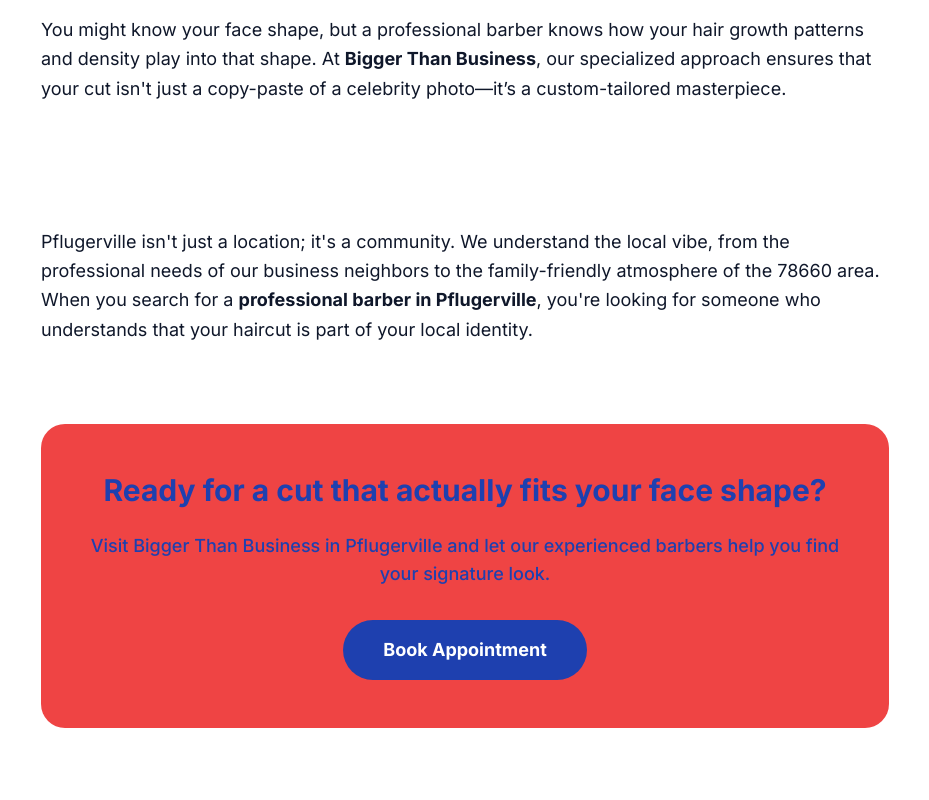
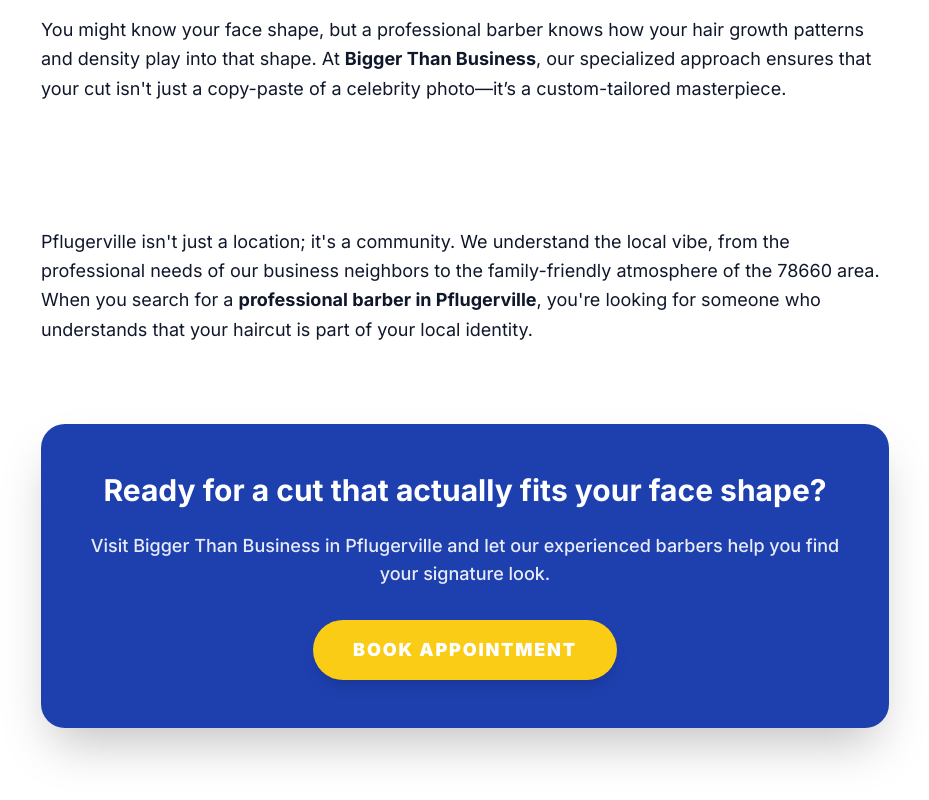
Before and after one commit to BluShooz/bigger-than-business-landing-page, a Next.js app: page /blog/face-shape-guide in a window 1280 px wide. Shown: the part 2526-3326 px from the top of the page, without its empty margins (175-1104 px from the left). Built offline with nearby package versions, Linux system fonts and the light colour scheme; a web font is replaced by a local one.

Commit message:
Update Style Guide CTA link and vibrant styling

```diff
--- a/src/app/blog/face-shape-guide/page.tsx
+++ b/src/app/blog/face-shape-guide/page.tsx
@@ -96,12 +96,12 @@
                         </p>
                     </div>
 
-                    <div className="mt-20 p-12 bg-accent text-primary rounded-3xl text-center">
+                    <div className="mt-20 p-12 bg-primary text-white rounded-3xl text-center shadow-2xl">
                         <h3 className="text-3xl font-serif font-bold mb-6">Ready for a cut that actually fits your face shape?</h3>
-                        <p className="text-lg font-medium mb-8">
+                        <p className="text-lg font-medium mb-8 text-white/90">
                             Visit Bigger Than Business in Pflugerville and let our experienced barbers help you find your signature look.
                         </p>
-                        <a href="https://booksy.com" className="inline-block px-10 py-4 bg-primary text-white text-lg font-bold rounded-full hover:bg-black transition-all">
+                        <a href="https://www.biggerthan-business.com/" className="inline-block px-10 py-4 bg-secondary text-foreground text-lg font-black rounded-full hover:scale-105 transition-all shadow-lg uppercase tracking-widest">
                             Book Appointment
                         </a>
                     </div>
```
